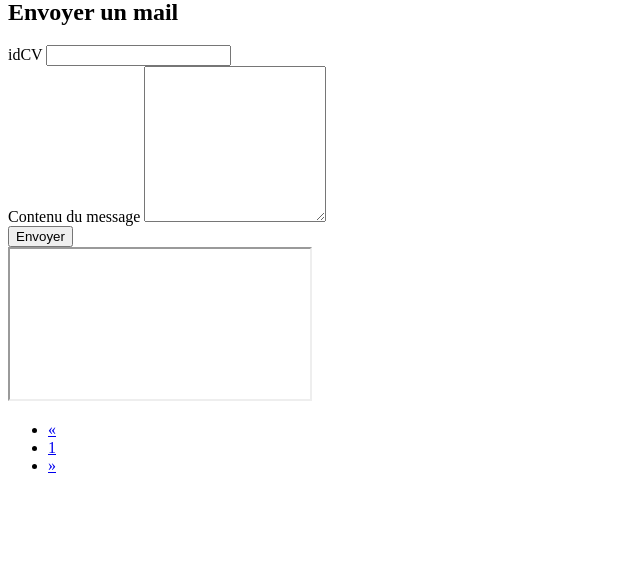
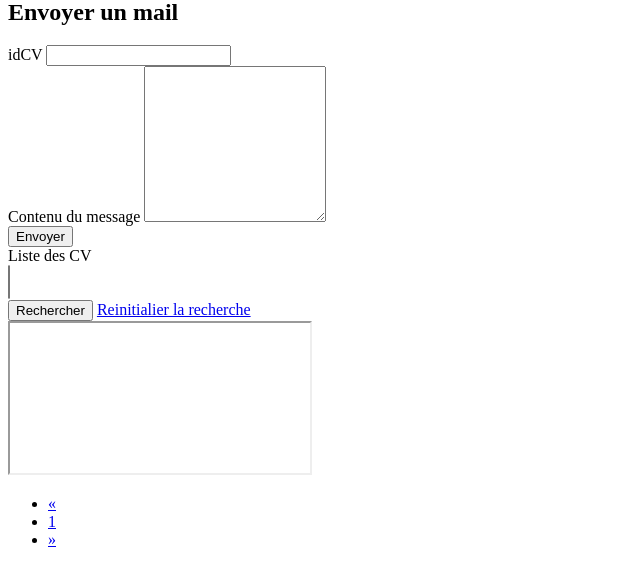
Before and after one commit to zankia/CVTheque, a PHP site: page / in a window 1280 px wide. Shown: the part 926-1491 px from the top of the page, without its empty margins (0-640 px from the left). Before the commit the page ends 1399 px from the top, so only its background shows below. Run offline with PHP 8.4, Linux system fonts and the light colour scheme; the visitor is signed in with stand-in values (Sample User, id 1); tables that the repository leaves empty or names only in its code hold one stand-in row (values such as "Sample post").

Commit message:
Revert "Validation W3C de la liste des CV"
This reverts commit 9ebb02de8a0fc2e845b510d923b3c399043dca6d.

```diff
--- a/view/resources/page/Stream/CVList.php
+++ b/view/resources/page/Stream/CVList.php
@@ -16,7 +16,27 @@
 <?php } ?>
     <div class="row">
     <?php
+    if ($_SESSION['admin'] ||$_SESSION['consultant']) {
 
+        echo '
+        <div class="panel-heading">Liste des CV</div>
+            <form class="navbar-form navbar-left" role="search" method="get" action="Stream/searchCV">
+                <div class="form-group">
+                    <select name="skill"  size="2" multiple>
+                    ';
+            foreach ($params['data'] as $cv)
+                foreach($cv['skills'] as $skill) {
+                    echo '<option value ="'.$skill['name'] .'" >';
+                        echo '<button type="button" class="btn btn-default">' . $skill['name'] . '</button>';
+                }
+         echo'
+                        </option>
+                    </select>
+                </div>
+                <button type="submit" class="btn btn-default">Rechercher</button>
+                <a href="Stream/CVList">Reinitialier la recherche</a>
+            </form>';
+    }
     $i = 0;
     foreach($params['data'] as $cv) {
         echo '
```
